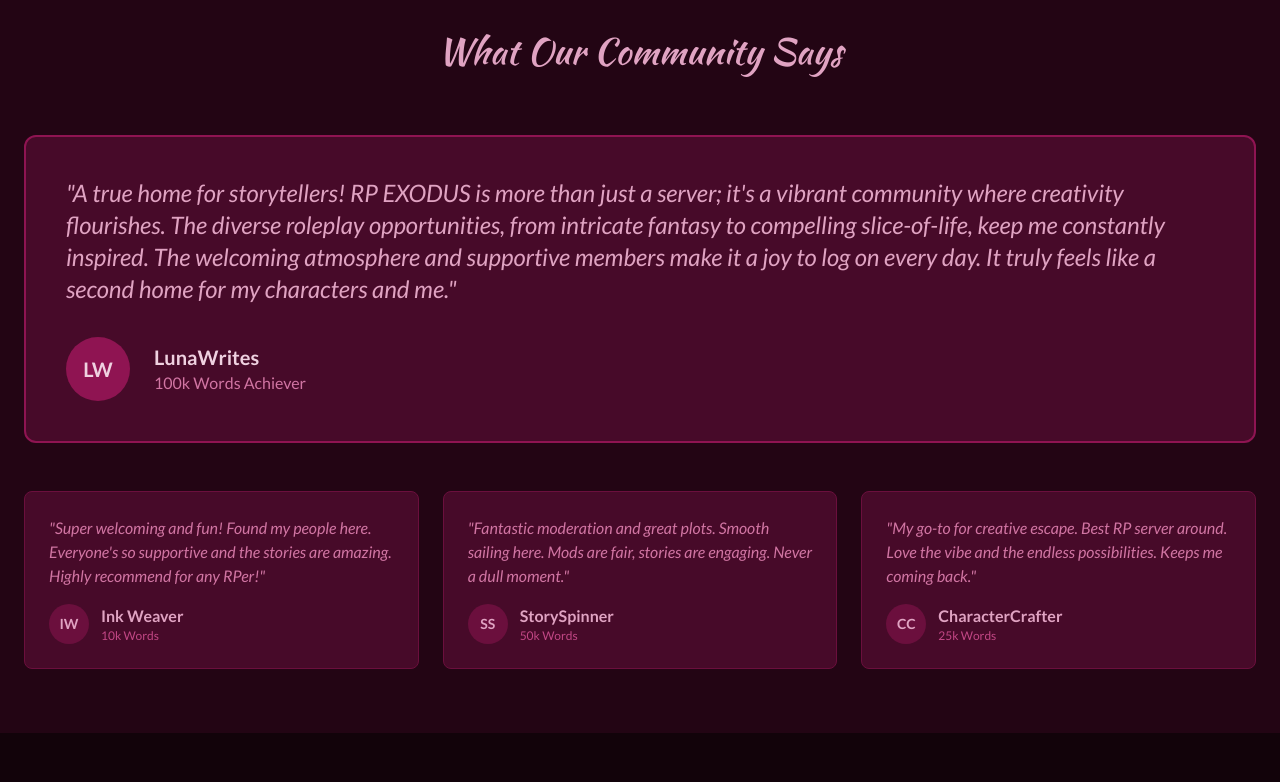
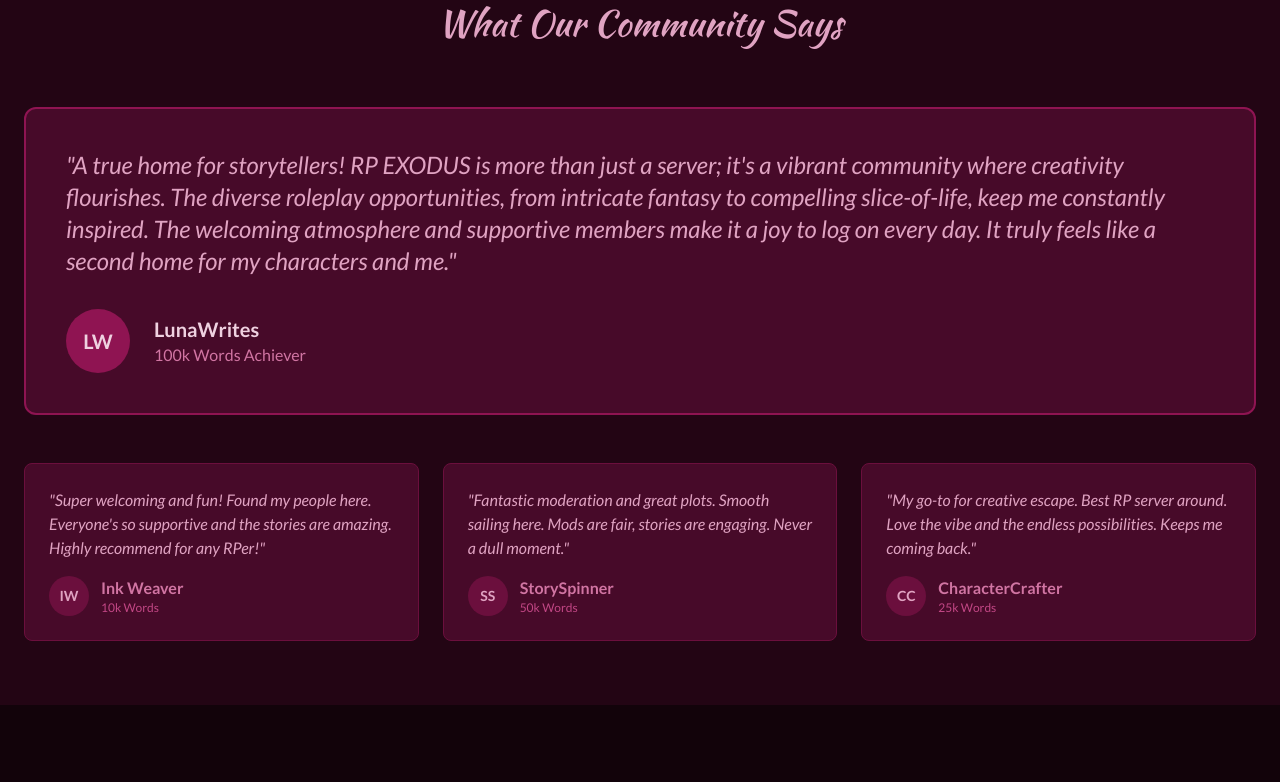
Before and after one commit to Haiz14/practice, a plain HTML site: page src/community/rp-exodus.html in a window 1280 px wide. Shown: the part 1975-2757 px from the top of the page. Drawn offline with nearby package versions, Linux system fonts and the light colour scheme.

Commit message:
feat: color improvements

```diff
--- a/src/community/rp-exodus.html
+++ b/src/community/rp-exodus.html
@@ -220,7 +220,7 @@
           <h2 class="text-4xl font-title text-pink-200 mb-6">
             Our Collective Tapestry
           </h2>
-          <p class="text-xl text-pink-300">
+          <p class="text-lg text-pink-300">
             RP EXODUS is a chill Discord roleplaying server just for folks 18
             and up. We've got a cool mix of stories, from safe-for-work (SFW)
             adventures to more adult (NSFW) plots, so there's always something
@@ -298,7 +298,7 @@
         <div class="grid md:grid-cols-3 gap-6">
           <!-- Review 1 -->
           <div class="bg-pink-800 p-6 rounded-lg border border-pink-700">
-            <div class="text-pink-300 italic text-base mb-4">
+            <div class="text-pink-200 italic text-base mb-4">
               "Super welcoming and fun! Found my people here. Everyone's so
               supportive and the stories are amazing. Highly recommend for any
               RPer!"
@@ -310,7 +310,7 @@
                 IW
               </div>
               <div>
-                <p class="text-pink-200 font-bold">Ink Weaver</p>
+                <p class="text-pink-300 font-bold">Ink Weaver</p>
                 <p class="text-pink-400 text-xs">10k Words</p>
               </div>
             </div>
@@ -318,7 +318,7 @@
 
           <!-- Review 2 -->
           <div class="bg-pink-800 p-6 rounded-lg border border-pink-700">
-            <div class="text-pink-300 italic text-base mb-4">
+            <div class="text-pink-200 italic text-base mb-4">
               "Fantastic moderation and great plots. Smooth sailing here. Mods
               are fair, stories are engaging. Never a dull moment."
             </div>
@@ -329,7 +329,7 @@
                 SS
               </div>
               <div>
-                <p class="text-pink-200 font-bold">StorySpinner</p>
+                <p class="text-pink-300 font-bold">StorySpinner</p>
                 <p class="text-pink-400 text-xs">50k Words</p>
               </div>
             </div>
@@ -337,7 +337,7 @@
 
           <!-- Review 3 -->
           <div class="bg-pink-800 p-6 rounded-lg border border-pink-700">
-            <div class="text-pink-300 italic text-base mb-4">
+            <div class="text-pink-200 italic text-base mb-4">
               "My go-to for creative escape. Best RP server around. Love the
               vibe and the endless possibilities. Keeps me coming back."
             </div>
@@ -348,7 +348,7 @@
                 CC
               </div>
               <div>
-                <p class="text-pink-200 font-bold">CharacterCrafter</p>
+                <p class="text-pink-300 font-bold">CharacterCrafter</p>
                 <p class="text-pink-400 text-xs">25k Words</p>
               </div>
             </div>
```
